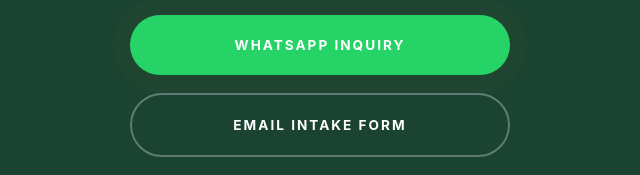
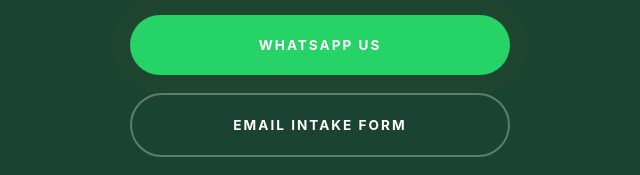
Before and after one commit to thephysioprotocol/thephysioprotocol, a plain HTML site: page index.html in a window 1280 px wide. Shown: the part 3596-3771 px from the top of the page, 320-960 px from the left. Drawn offline with Linux system fonts and the light colour scheme.

Commit message:
Update index.html

```diff
--- a/index.html
+++ b/index.html
@@ -158,7 +158,7 @@
         <h2>BEGIN YOUR WELLNESS JOURNEY</h2>
         <div class="btn-container">
             <a href="tel:+917981010248" class="btn btn-call">Speak with Us</a>
-            <a href="https://wa.me/917981010248" class="btn btn-wa">WhatsApp Inquiry</a>
+          <a href="https://wa.me/917981010248?text=Hello!%20I%20would%20like%20to%20start%20my%20Wellness%20Journey.%20Please%20send%20over%20the%20details." class="btn btn-wa">WhatsApp Us</a>
             <a href="mailto:thephysioprotocol@gmail.com?subject=Detailed%20Clinical%20Inquiry&body=FULL%20NAME:%0AAGE%20/%20GENDER:%0APHONE%20NUMBER:%0A%0APRIMARY%20CONCERN:%0ADURATION%20OF%20ISSUE:%0APREFERRED%20MODE:%20(In-person%20/%20Virtual)%0AEXISTING%20REPORTS?:" class="btn btn-email">Email Intake Form</a>
         </div>
         <p style="margin-top:60px; font-size:0.7rem; opacity:0.5; letter-spacing:2px;">THE PHYSIO PROTOCOL © 2026</p>
```
